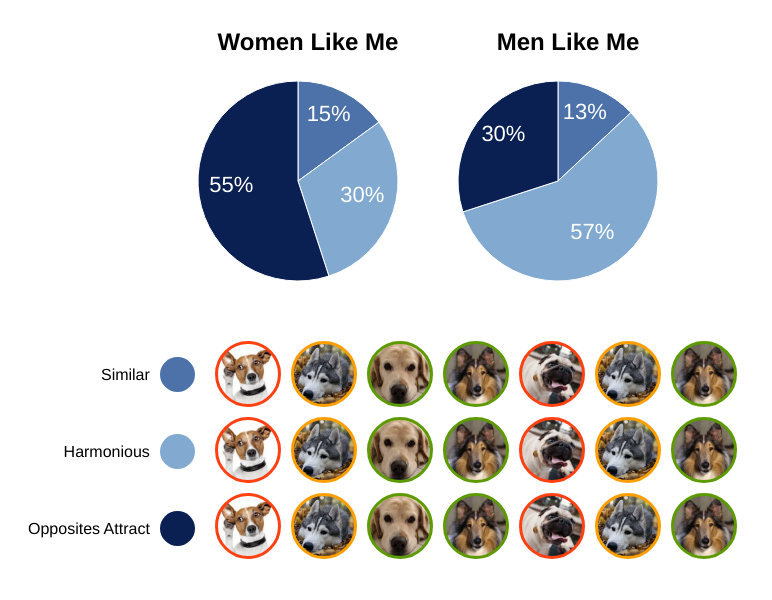
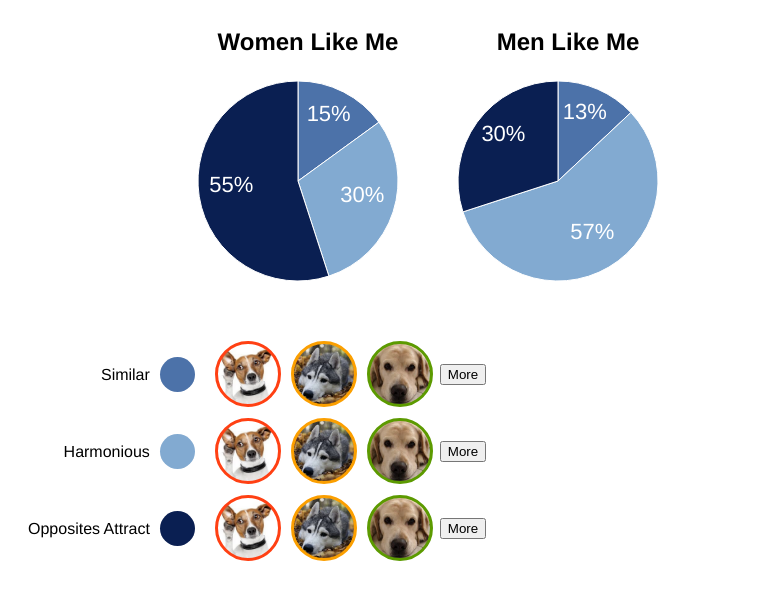
Before and after one commit to paulinar/Laflife-Infographics, a plain HTML site: page views/index.html in a window 1280 px wide. Shown: the whole page, without its empty margins (0-772 px from the left). Drawn offline with Linux system fonts and the light colour scheme; files whose address does not match are found by name.

Commit message:
more button with animating scrolling

```diff
--- a/views/index.html
+++ b/views/index.html
@@ -89,6 +89,22 @@ text {
   overflow: hidden;
   float: left;
   margin-right: 10px;
+}
+.people-wrapper {
+  width: 225px;
+  overflow: hidden;
+  float: left;
+}
+.people .people-row {
+  position: relative;
+  left: 0px;
+  width: 1000px;
+  transition: all 0.5s linear 0s;
+  -webkit-transition: all 0.5s linear 0s;
+}
+.people .more {
+  float: left;
+  margin: 23px 0;
 }
 .person .profilepic {
   width: 60px;
@@ -240,7 +256,7 @@ Graph.generateLegend = function(data) {
     return legend;
 }
 Graph.generatePeople = function(people) {
-    var peopleList = "<div>";
+    var peopleList = "<div class='people-wrapper'><div class='people-row'>";
     people.length = Object.keys(people).length;
     for (var i = 0; i < people.length; i++) {
         peopleList +=
@@ -248,7 +264,8 @@ Graph.generatePeople = function(people) {
                 <div class='profilepic' style='background-image:url(../images/" + people[i]['img'] + ")'></div> \
             </div>"
     }
-    peopleList += "</div>"
+    peopleList += "</div></div> \
+                  <button class='more'>More</button>"
     return peopleList;
 }
 
@@ -278,16 +295,6 @@ nv.addGraph(function() {
           .attr('width', width)
           .attr('height', height)
           .call(chart);
-
-      // legend = svg.append("g")
-      //     .attr("class","legend")
-      //     .attr("transform","translate(50,30)")
-      //     .style("font-size","12px")
-      //     .call(d3.legend);
-
-
-      // d3.select(".nv-legendWrap")
-      //   .attr("transform", "translate(-40,-30)");
 
     chart.dispatch.on('stateChange', function(e) { nv.log('New State:', JSON.stringify(e)); });
 
@@ -328,10 +335,17 @@ nv.addGraph(function() {
 
 $(document).ready(function(){
     $('#legend').append(Graph.generateLegend(femaleData));
+
     $('#people-similar').append(Graph.generatePeople(peopleSimilar));
     $('#people-harmonious').append(Graph.generatePeople(peopleSimilar));
     $('#people-opposite').append(Graph.generatePeople(peopleSimilar));
+
     $('.nv-pieChart').attr('transform', 'translate(-10,-10)');
+
+    $('.more').click(function(){
+      var peopleRowWidth = $('.people-wrapper').css('width');
+      $(this).parent().find('.people-row').css('left','-='+peopleRowWidth);
+    })
 });
 
 
```
